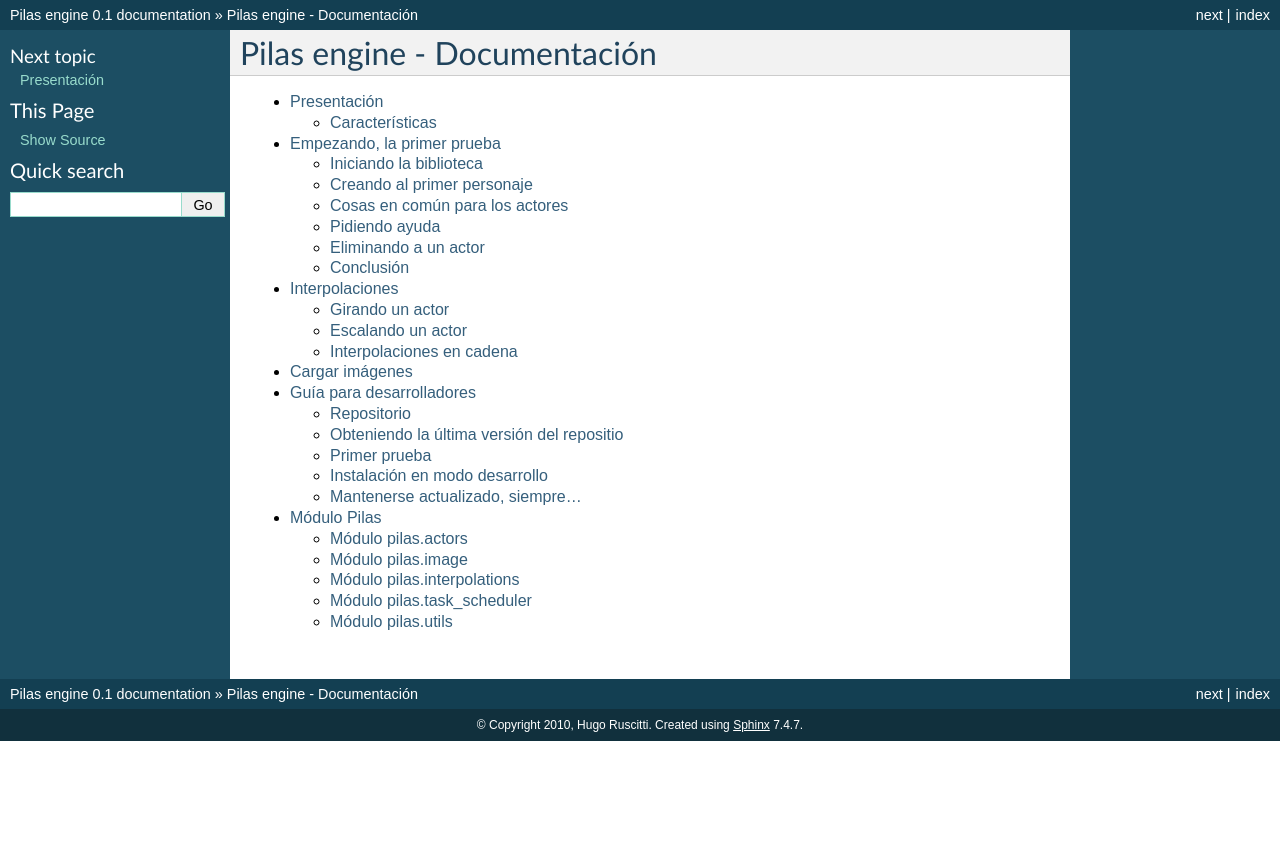
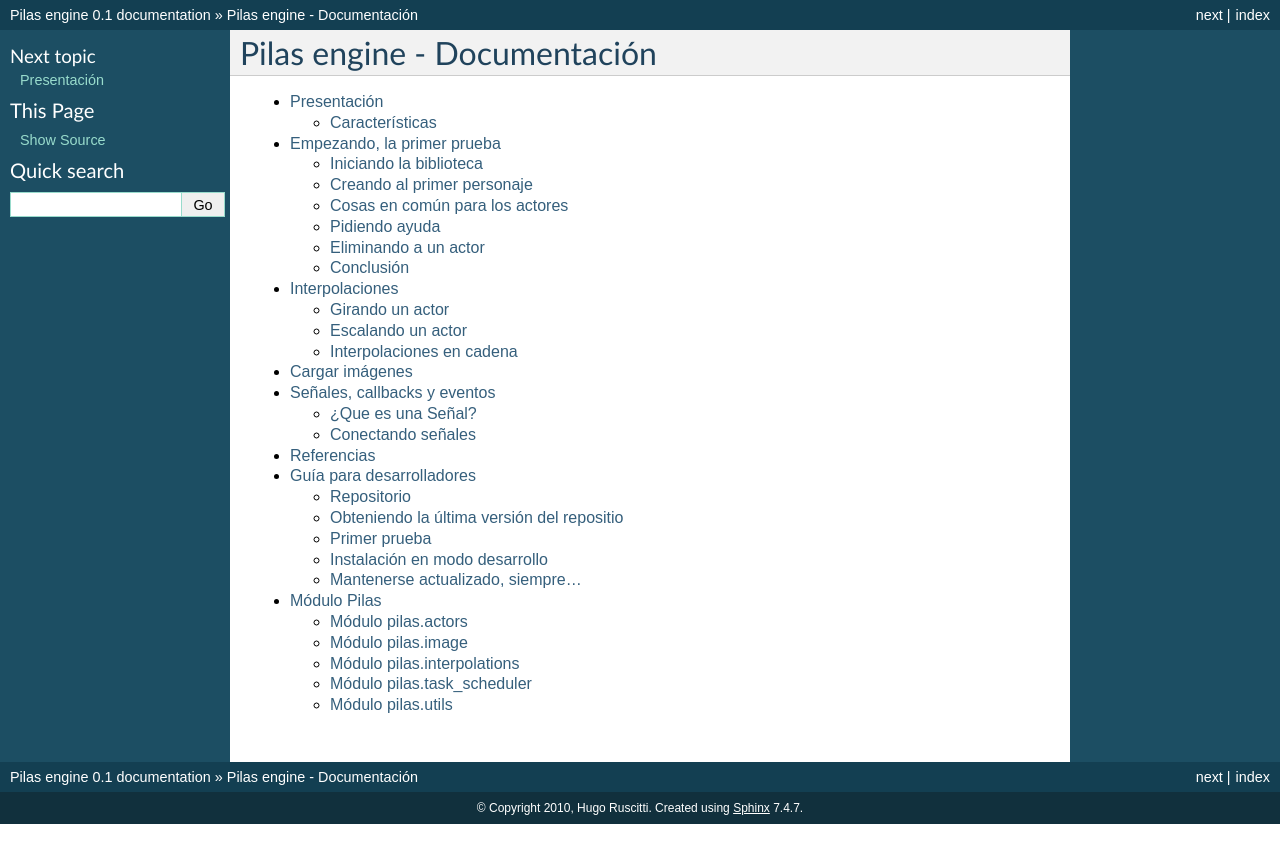
Before and after one commit to hugoruscitti/pilas-docs, a Sphinx documentation site: the page built from source/index.rst, in a window 1280 px wide. Shown: the top 863 px of the page. Built offline with Sphinx 7.4.7, drawn with Linux system fonts in a browser that asks for light colours; part of the change alters nothing that is shown.

```diff
--- a/source/index.rst
+++ b/source/index.rst
@@ -9,6 +9,8 @@ Pilas engine - Documentación
     interpolation.rst
     image.rst
 
+    signals.rst
+
     install.rst
     developers.rst
 
--- /dev/null
+++ b/source/signals.rst
@@ -0,0 +1,89 @@
+Señales, callbacks y eventos
+============================
+
+En el desarrollo de videojuegos es muy importante
+tener herramientas para que el usuario pueda
+interactuar con el juego.
+
+En pilas se usa una estrategia llamada
+``señales y callbacks``, que se utiliza ampliamente en el
+desarrollo de interfaces gráficas, la web y sistemas de tiempo
+real.
+
+¿Que es una Señal?
+------------------
+
+Una señal es un mensaje que emite algún componente
+del juego, y que pueden captar o escuchar distintos
+objetos para tomar una acción.
+
+Por ejemplo, el componente ``pilas`` emite señales
+cada vez que el usuario hace algo dentro del juego. Por
+ejemplo, si el usuario mueve el mouse, ``pilas`` emite
+la señal ``mouse_move``.
+
+Veamos un ejemplo de esto en la siguiente sección.
+
+Conectando señales
+------------------
+
+Las ``señales`` solo representan un aviso de que algo
+ha ocurrido, pero no toman ninguna acción al respecto.
+
+Entonces, para darle utilidad a las señales tenemos
+que vincularlas, de forma que puedan disparar acciones
+dentro de nuestro juego.
+
+La función ``connect``
+______________________
+
+La función ``connect`` nos permite conectar una señal
+a un método o una función.
+
+De esta forma, cada vez que se emita una determinada
+señal, se avisará a todos los objectos que hallamos
+conectado.
+
+Por ejemplo, si queremos que un personaje se mueva
+en pantalla siguiendo la posición del puntero
+del mouse, tendríamos que escribir algo como
+esto:
+
+
+.. code-block:: python
+
+    import pilas
+
+    mono = pilas.actors.Monkey()
+
+    def mover_mono_a_la_posicion_del_mouse(sender, x, y):
+        mono.x = x
+        mono.y = y
+
+    pilas.signals.mouse_move.connect(mover_mono_a_la_posicion_del_mouse)
+
+Es decir, la señal que nos interesa es ``mouse_move`` (que se emite
+cada vez que el usuario mueve el mouse). Y a esta señal le conectamos
+la función que buscamos ejecutar cada vez que se mueva el mouse.
+
+Nota que pueden existir tantas funciones conectadas a una señal como
+quieras. Y que si la función deja de existir no hace falta desconectarla.
+
+
+Referencias
+===========
+
+El concepto que hemos visto en esta sección se utiliza
+en muchos sistemas. Tal vez el mas conocido de estos es
+la biblioteca ``GTK``, que se utiliza actualmente para construir
+el escritorio GNOME.
+
+Originalmente en pilas se comenzó a crear un sistema de señales
+propio, pero al poco tiempo se adoptó un sistema de señales
+ya realizado. Este sistema de señales se ha obtenido del núcleo
+del sistema ``django``, y sobre el cual tienes mucha
+información para investigar:
+
+- http://www.mercurytide.co.uk/news/article/django-signals/
+- http://www.boduch.ca/2009/06/sending-django-dispatch-signals.html
+- http://docs.djangoproject.com/en/dev/topics/signals/
```
